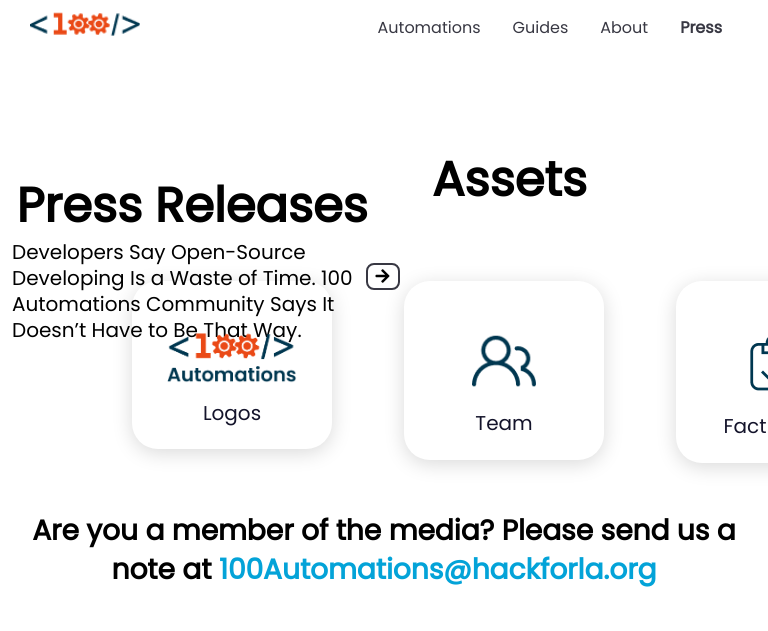
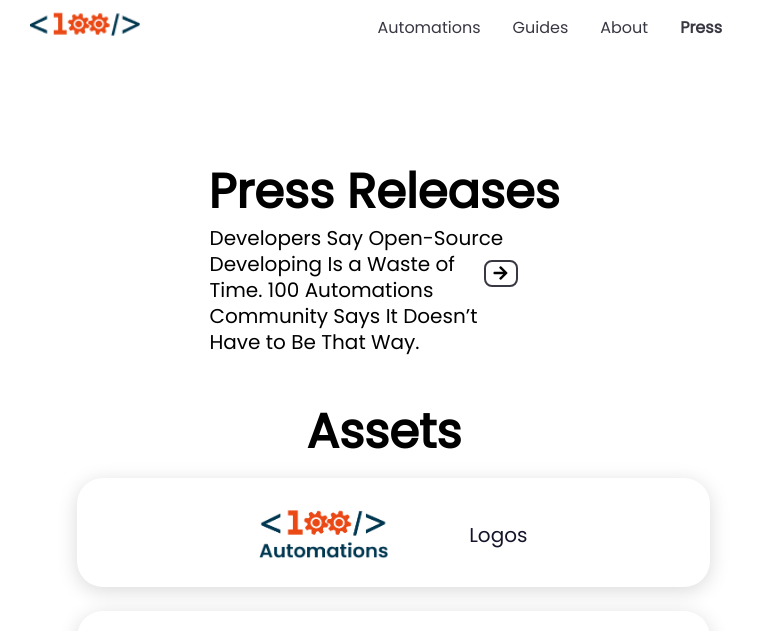
Before and after one commit to 100Automations/Website, a Jekyll site: the page built from press-kit/press-kit-index.html, in a window 768 px wide. Shown: the top 631 px of the page. Built offline with Jekyll 4.4.1, drawn with Linux system fonts in a browser that asks for light colours.

Commit message:
Fixes to issues #436 and #402

```diff
--- a/_includes/Default/header.html
+++ b/_includes/Default/header.html
@@ -1,5 +1,9 @@
   <header class="header">
-    <button class="hamburger" onclick="openMenu()">☰</button>
+    <button class="hamburger" onclick="openMenu()"><svg id="hamburger-nav" width="25" height="25" viewBox="0 0 25 25" fill="none" xmlns="http://www.w3.org/2000/svg">
+      <path d="M21.6297 12.2046H3.6297" stroke="black" stroke-width="2" stroke-linecap="round" stroke-linejoin="round"></path>
+      <path d="M21.6297 6.20459H3.6297" stroke="black" stroke-width="2" stroke-linecap="round" stroke-linejoin="round"></path>
+      <path d="M21.6297 18.2046H3.6297" stroke="black" stroke-width="2" stroke-linecap="round" stroke-linejoin="round"></path>
+      </svg></button>
     <div class="header_row">
       <!-- Title -->
       <a href="{{ site.data.nav[0].link | relative_url }}"><img src="{{'/assets/images/icons/logos/100-short.png' | relative_url}}" width="110px" alt="One Hundred Automations Logo" width="300"></a>
--- a/_sass/includes/Press/press_action.scss
+++ b/_sass/includes/Press/press_action.scss
@@ -190,6 +190,7 @@ div.press_action {
         div.press_release>div.press_release_input {
             width: 300px;
             text-overflow: ellipsis;
+            margin-right: 49px;
             span{
                 width: 275px;
             };
@@ -198,8 +199,7 @@ div.press_action {
                 left: 60px;
                 bottom: 70px;
             };
-        }
-;
+        };
 
         div.assets {
             div.assets_title{
@@ -263,6 +263,101 @@ div.press_action {
     };
 };
 
+
+@media (min-width: 481px) and (max-width: 900px) {
+    div.press_action{
+        height: 55rem;
+        margin-top: 3rem;
+
+        div.press_release {
+            width: 100%;
+        };
+
+        div.press_release>div.press_release_title {
+            right: 40px;
+            left: 60px;
+        };
+
+        div.press_release>div.press_release_input {
+            width: 300px;
+            text-overflow: ellipsis;
+            margin-right: 49px;
+            span{
+                width: 275px;
+            };
+            a{
+
+                left: 60px;
+                bottom: 70px;
+            };
+        };
+
+        div.assets {
+            div.assets_title{
+                justify-content: center;
+                position: relative;
+                left: 0px;
+            }
+            div.assets_actions {
+                text-align: center;
+                display: flex;
+                flex-direction: column;
+                width: 180%;
+                margin-left: 20%;
+
+                div.asset {
+                    padding: 16px 40px;
+                    box-shadow: 0px 4px 20px rgba(0, 0, 0, 0.15);
+                    border-radius: 26px;
+                    margin: 12px 0px;
+                    width: 80%;
+
+                    .image-text {
+                        display: flex;
+                        justify-content: space-between;
+
+                        .img-margin {
+                            margin: 0 3rem 0 2rem;
+                        }
+
+                        .img1 {
+                            margin-right: 1rem;
+                        }
+
+                        .text1 {
+                            margin: 0 0 1.5rem 4rem;
+                        }
+
+                        .text2 {
+                            margin: 0 0 1.2rem 4rem;
+                        }
+
+                        .text3 {
+                            margin: 0 0 1.3rem 1rem;
+                        }
+                    }
+                };
+
+            };
+        };
+
+        div.press_release_contact {
+            width: fit-content;
+            top: 280px;
+            margin: 0 3rem 12rem 3rem;
+            padding-bottom: 1.75rem;
+
+            p {
+                font-size: 18px;
+            };
+
+        };
+    }
+
+};
+
+
+
 @media (min-width: 2160px) {
     div.press_action{
         margin: 0 0 8rem 0;
--- a/_sass/includes/Press/share_ato.scss
+++ b/_sass/includes/Press/share_ato.scss
@@ -101,6 +101,7 @@ line-height: 140%;;
             padding-left: 4rem;
             display: flex;
             width: 100%;
+
             ul.social_media_posts_img_list {
                 display: none;
                 padding: 0;
@@ -203,6 +204,8 @@ line-height: 140%;;
     }
 
     ;
+
+
 
     @media screen and (max-width: 480px) {
         padding-top: 3rem;
@@ -364,7 +367,20 @@ line-height: 140%;;
 
 ;
 
-@media (min-width: 1440px) {
+@media (min-width: 480px) and (max-width: 900px){
+    div.share_ato {
+        div.social_media_posts{
+            div.social_media_posts_img {
+                div.posts {
+                    margin-right: 10%;
+                    width: 50%;
+                }
+            }
+        }
+    }
+}
+
+@media (min-width: 700px) {
     div.share_ato {
         div.social_media_posts{
             div.social_media_posts_title {
```
